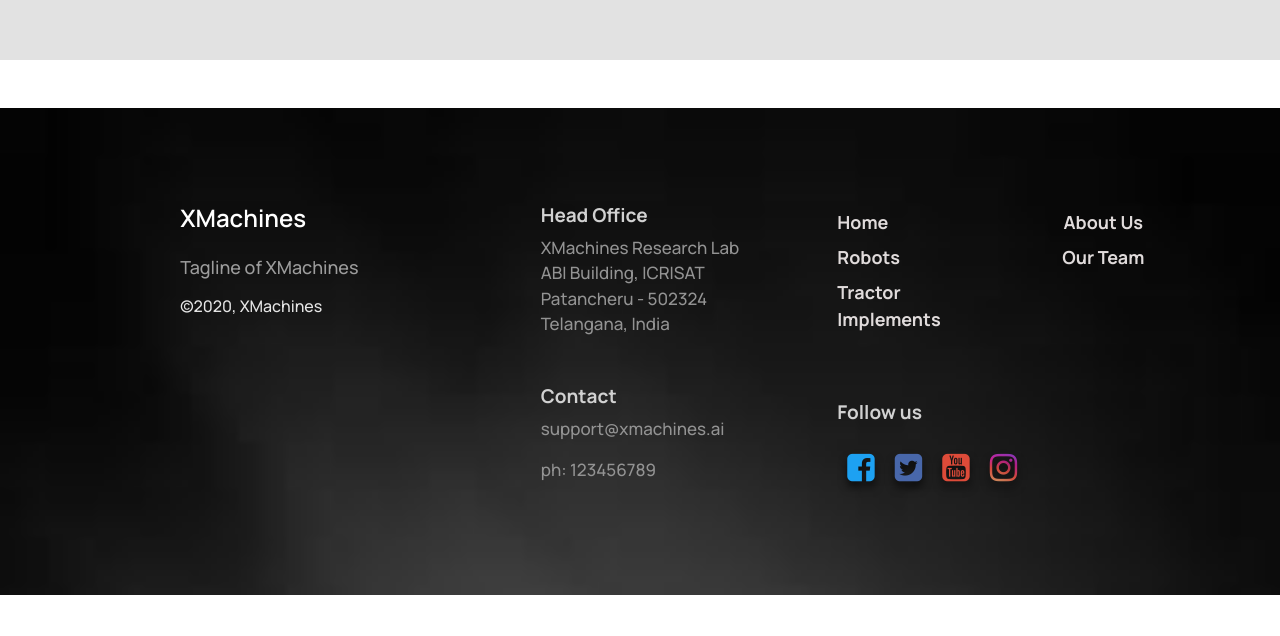
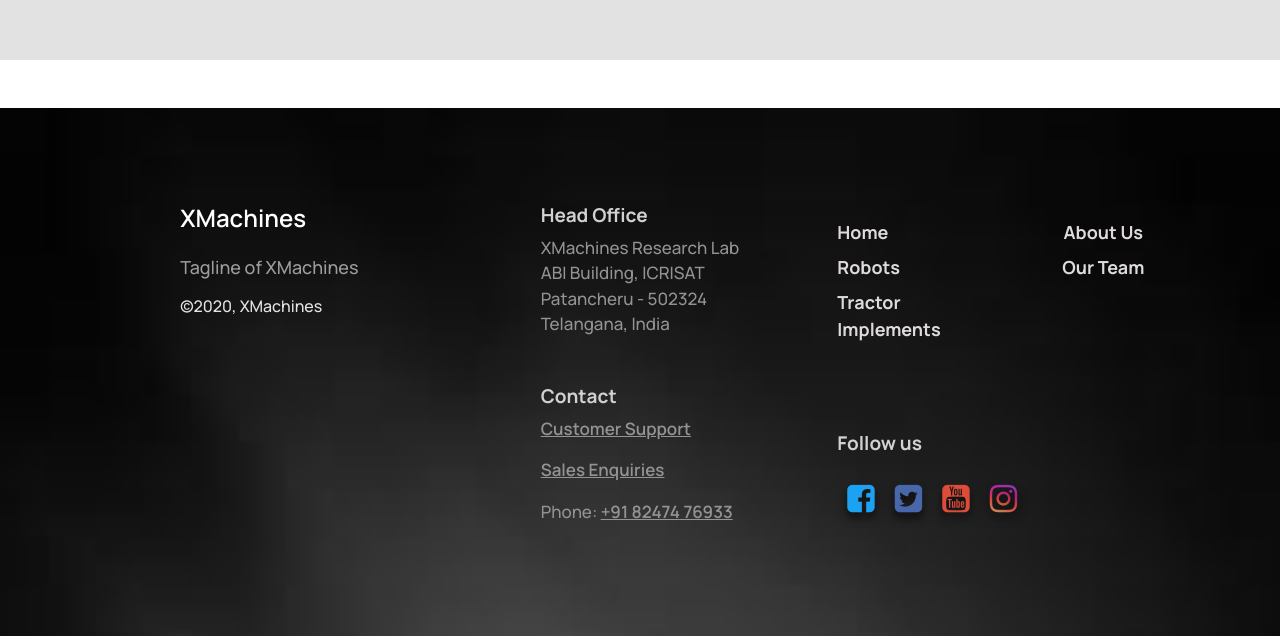
Before and after one commit to sree-gaya3/XMachines, a plain HTML site: page index.html in a window 1280 px wide. Shown: the part 788-1424 px from the top of the page. Before the commit the page ends 1383 px from the top, so only its background shows below. Drawn offline with Linux system fonts and the light colour scheme.

Commit message:
Added Contact Details

```diff
--- a/index.html
+++ b/index.html
@@ -15,7 +15,7 @@
 </head>
 
 <body>
-  <nav class="navbar navbar-light bg-light fixed-top">
+  <nav class="navbar navbar-light bg-light fixed-top px-0 px-sm-3 px-md-5">
     <div class="container-fluid d-flex flex-row justify-content-around justify-content-sm-between">
       <a class="navbar-brand" href="#">XMACHINES</a>
       <div class="d-flex flex-row">
@@ -83,8 +83,9 @@
             </div>
             <div class="contact mt-5">
               <h6>Contact</h6>
-              <p>support@xmachines.ai</p>
-              <p>ph: 123456789</p>
+              <p><a href="mailto:support@xmachines.ai">Customer Support</a></p>
+              <p><a href="mailto:sales@xmachines.ai">Sales Enquiries</a></p>
+              <p>Phone: <a href="tel:082474 76933" class="cont-phone">+91 82474 76933</a></p>
             </div>
           </div>
         </div>
--- a/styles.css
+++ b/styles.css
@@ -62,7 +62,6 @@ b9b9b9
 dbe4e7
 */
 
-
 #block1 {
   height: 100vh;
   background: #e2e2e2 url(./assets/images/bg-image.png) no-repeat right center;
@@ -123,6 +122,11 @@ dbe4e7
   font-size: 17px;
   color: #939393;
 }
+.part2 p a{
+  font-family: 'Manrope-SemiBold';
+  font-size: 17px;
+  color: #939393;
+}
 
 .part3 .links a {
   font-family: "Manrope-Bold";
```
